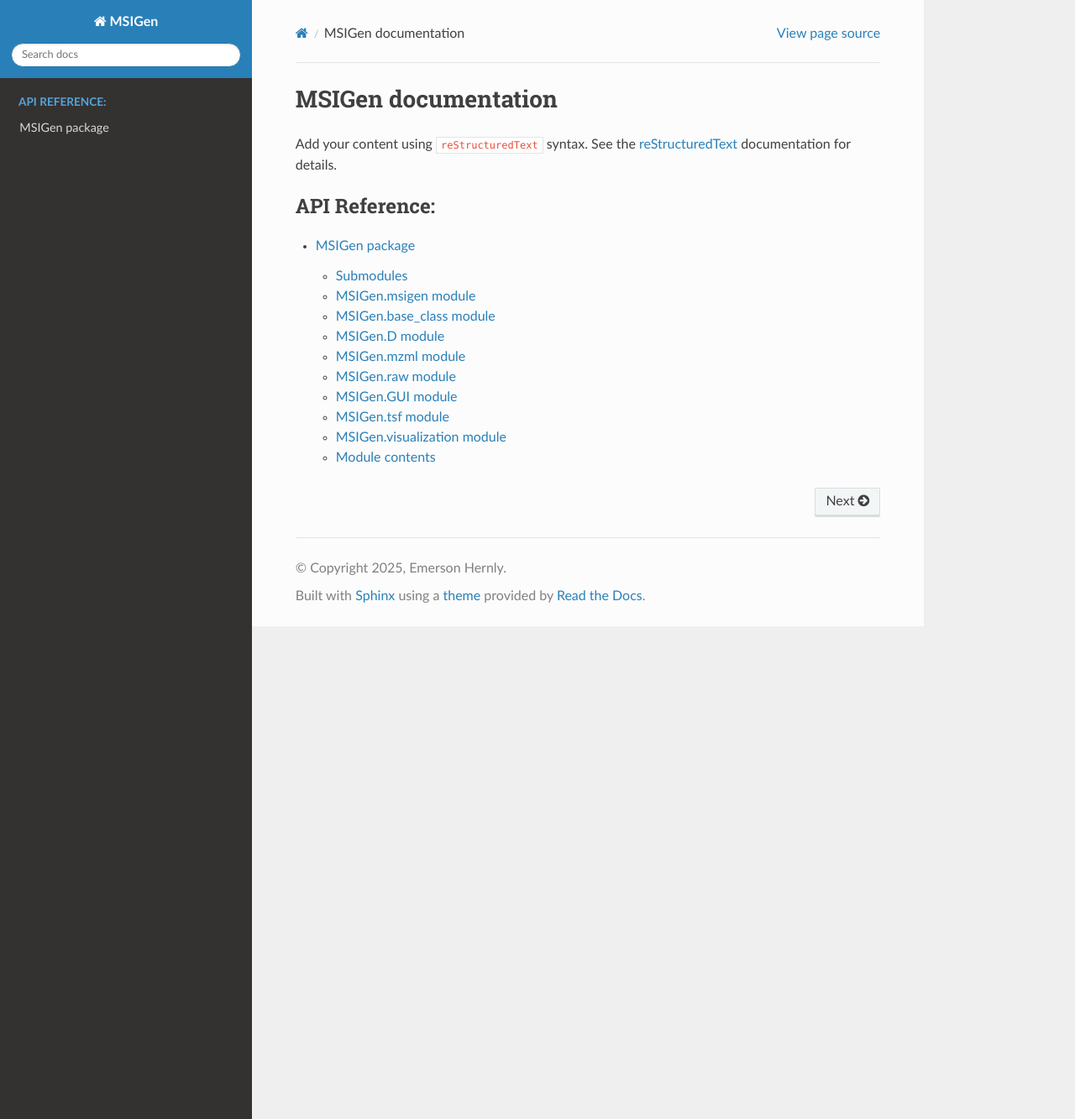
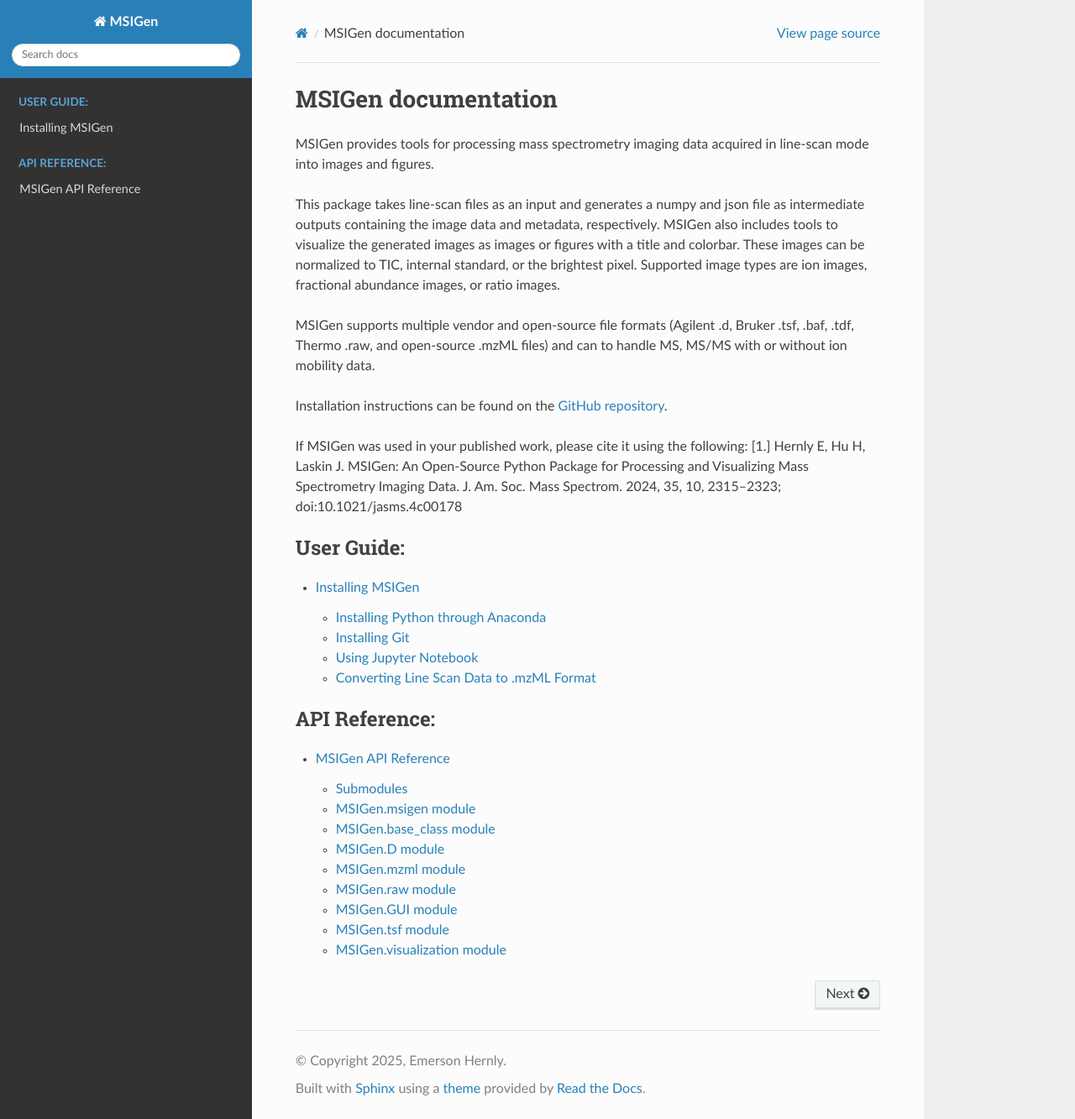
Before and after one commit to LabLaskin/MSIGen, a Sphinx documentation site: the page built from docs/index.rst, in a window 1280 px wide and 1333 px high. Shown: the whole window at 84% size. Built offline with Sphinx 7.4.7 and the Read the Docs theme 3.1.0, drawn with Linux system fonts in a browser that asks for light colours.

Commit message:
Update Docs
Updated docs files and added installation and quickstart tutorials.

```diff
--- a/docs/MSIGen.rst
+++ b/docs/MSIGen.rst
@@ -1,4 +1,4 @@
-MSIGen package
+MSIGen API Reference
 ==============
 
 Submodules
@@ -67,11 +67,3 @@
    :members:
    :show-inheritance:
    :undoc-members:
-
-Module contents
----------------
-
-.. automodule:: MSIGen
-   :members:
-   :show-inheritance:
-   :undoc-members:
--- a/docs/index.rst
+++ b/docs/index.rst
@@ -6,10 +6,31 @@
 MSIGen documentation
 ====================
 
-Add your content using ``reStructuredText`` syntax. See the
-`reStructuredText <https://www.sphinx-doc.org/en/master/usage/restructuredtext/index.html>`_
-documentation for details.
+MSIGen provides tools for processing mass spectrometry imaging data acquired in line-scan mode into images and figures.
 
+This package takes line-scan files as an input and generates a numpy and json file as intermediate outputs containing the image data and metadata, respectively.
+MSIGen also includes tools to visualize the generated images as images or figures with a title and colorbar.
+These images can be normalized to TIC, internal standard, or the brightest pixel.
+Supported image types are ion images, fractional abundance images, or ratio images.
+
+MSIGen supports multiple vendor and open-source file formats (Agilent .d, Bruker .tsf, .baf, .tdf, Thermo .raw, and open-source .mzML files) and can to handle MS, MS/MS with or without ion mobility data.
+
+Installation instructions can be found on the `GitHub repository <https://github.com/LabLaskin/MSIGen>`_.
+
+If MSIGen was used in your published work, please cite it using the following:
+[1.] Hernly E, Hu H, Laskin J. MSIGen: An Open-Source Python Package for Processing and Visualizing Mass Spectrometry Imaging Data. J. Am. Soc. Mass Spectrom. 2024, 35, 10, 2315–2323; doi:10.1021/jasms.4c00178
+
+.. TODO: Add user guides.
+.. toctree::
+   :maxdepth: 2
+   :caption: User Guide:
+
+   userguide/Installation
+..   Quickstart
+   Processing your Data
+   Visualizing your Data
+   Examples
+   Release Notes
 
 .. toctree::
    :maxdepth: 2
--- /dev/null
+++ b/docs/userguide/Installation.rst
@@ -0,0 +1,66 @@
+Installing MSIGen
+=================================
+
+Using an environment with python version >=3.9 and <=3.11,
+you can install MSIGen using the pip package manager to install from PyPI:
+
+.. code:: bash
+
+   pip install MSIGen
+
+Or, you can install from GitHub repository using pip:
+
+.. code:: bash
+
+   pip install git+https://github.com/LabLaskin/MSIGen.git
+
+If you want to use MSIGen in a Jupyter notebook, you may also need to install jupyter notebook:
+
+.. code:: bash
+
+   pip install notebook
+
+If you are planning on using Bruker .d data in the .baf format, you will also need to install pyBaf2Sql from GitHub:
+
+.. code:: bash
+
+   pip install git+https://github.com/gtluu/pyBaf2Sql
+
+To get an example Jupyter Notebook file for MSIGen, you can download it from this folder https://github.com/LabLaskin/MSIGen/tree/main/other_files, which also contains other example files and the CLI tool .py file.
+
+Installing Python through Anaconda
+-----------------------------------
+If you do not have Python installed, we recommend installing the Anaconda distribution of Python, which includes the conda package manager and a large number of scientific packages. You can download Anaconda from https://www.anaconda.com/download. If you want a Guided User Interface (GUI), you will need to make and account with Anaconda then download Anaconda Navigator. If you do not want to make an account and/or are comforable with using a Command Line Interface, you can instead download Miniconda from https://www.anaconda.com/download/success. Once it is installed, open Anaconda Prompt and run the following to create a new environment named MSIGen with Python 3.11, activate it, and then install MSIGen into it:
+
+.. code:: bash
+
+   conda create -n MSIGen python=3.11 -y
+
+   conda activate MSIGen
+
+   pip install MSIGen
+
+You will need to activate MSIGen each time you want to use it.
+
+Installing Git
+----------------
+
+If need to run any of the commands above that use Git, you can download Git from https://git-scm.com/downloads. If you are using Anaconda Prompt, you will need to restart it after installing Git to be able to use Git commands.
+
+Using Jupyter Notebook
+-----------------------
+If you want to use MSIGen in a Jupyter notebook, you can install Jupyter notebook using pip as shown above. You can open jupyter notebooks in jupyterlab by running the following command in Anaconda Prompt after activating the MSIGen environment:
+
+.. code:: bash
+
+   jupyter lab
+
+This will open a new tab in your default web browser that shows the Jupyter notebook file browser. You can navigate to the folder where you want to create or open a notebook, then click "New" in the top right and select "Python 3" to create a new notebook. You can also click on an existing notebook file (with a .ipynb extension) to open it.
+
+You can instead use VSCode to run jupyter notebooks with more flexibility. VSCode can be installed from https://code.visualstudio.com/download. After installing it, you will need to install the Python extension from Microsoft by clicking on the Extensions icon on the left sidebar (it looks like four squares with one square separated from the others) and searching "Python" and installing the one made by Microsoft. Next open the folder where you downloaded the MSIGen Jupyter Notebook file (https://github.com/LabLaskin/MSIGen/blob/main/other_files/MSIGen_jupyter.ipynb) clicking File in the top left and then clicking Open Folder.
+You may have to select a different Python environment if MSIGen is not loaded by default. You can do this by clicking on the Python version in the top right corner of the window and selecting the MSIGen environment. You may have to click on "Enter interpreter path" and then "Find..." to navigate to the python.exe file in the Scripts folder of your MSIGen environment if it does not show up in the list. You can find the location of your MSIGen environment by running `conda info --envs` in Anaconda Prompt after activating the MSIGen environment. The python.exe file will be in the Scripts folder inside the environment folder.
+
+Converting Line Scan Data to .mzML Format
+------------------------------------------
+
+If your data is not in one of the supported vendor formats (Agilent .d, Bruker .d (.tsf, .baf, .tdf formats), or Thermo .raw), you can convert it to the open-source .mzML format using ProteoWizard's MSConvert tool. You can download ProteoWizard from https://proteowizard.sourceforge.io/download.html. After installing it, open MSConvert GUI and select the files you want to convert by clicking "Add Files" or "Add Folder". Then select "mzML" as the output format and choose an output folder. Make sure to check the box for "Use zlib compression" to reduce file size. Finally, click "Start" to begin the conversion process. The converted .mzML files will be saved in the output folder you selected.
```
Also changed, not shown: docs/userguide/QuickStart.rst (added, +61 -0 lines).
